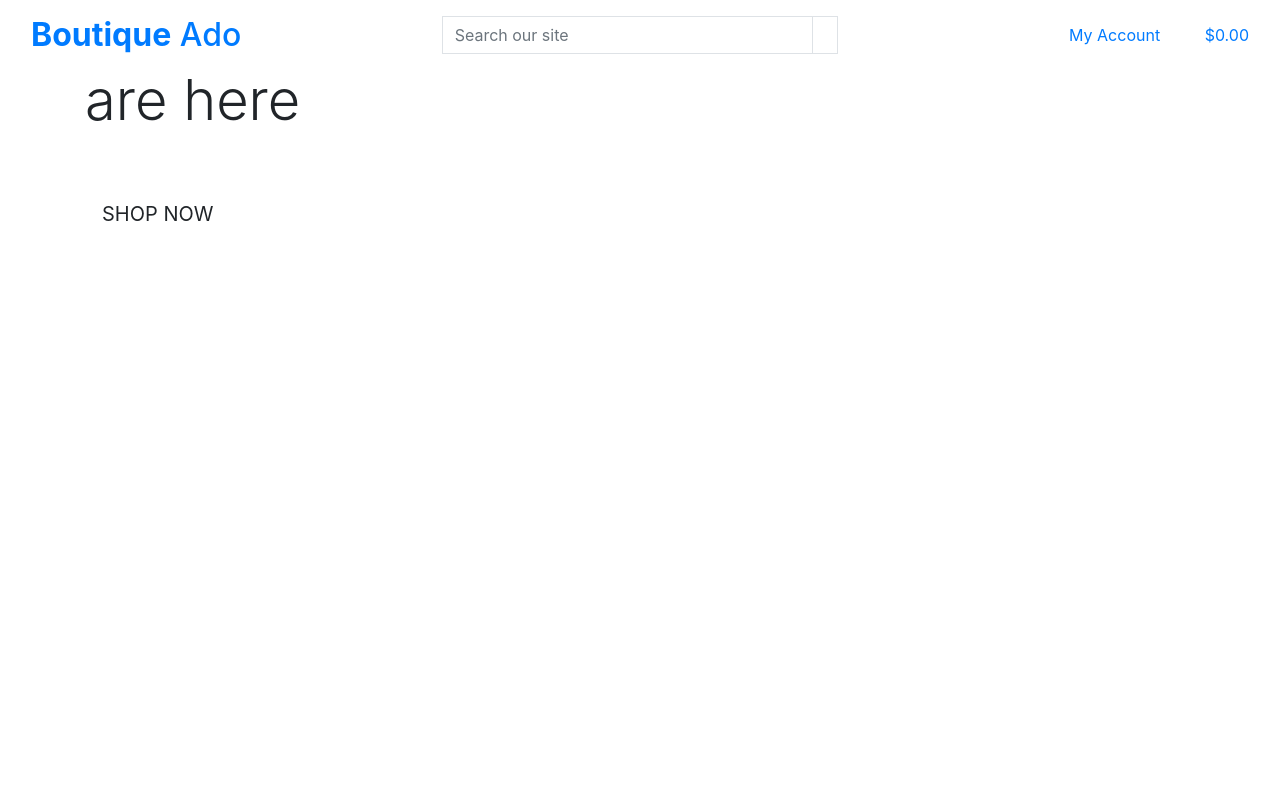
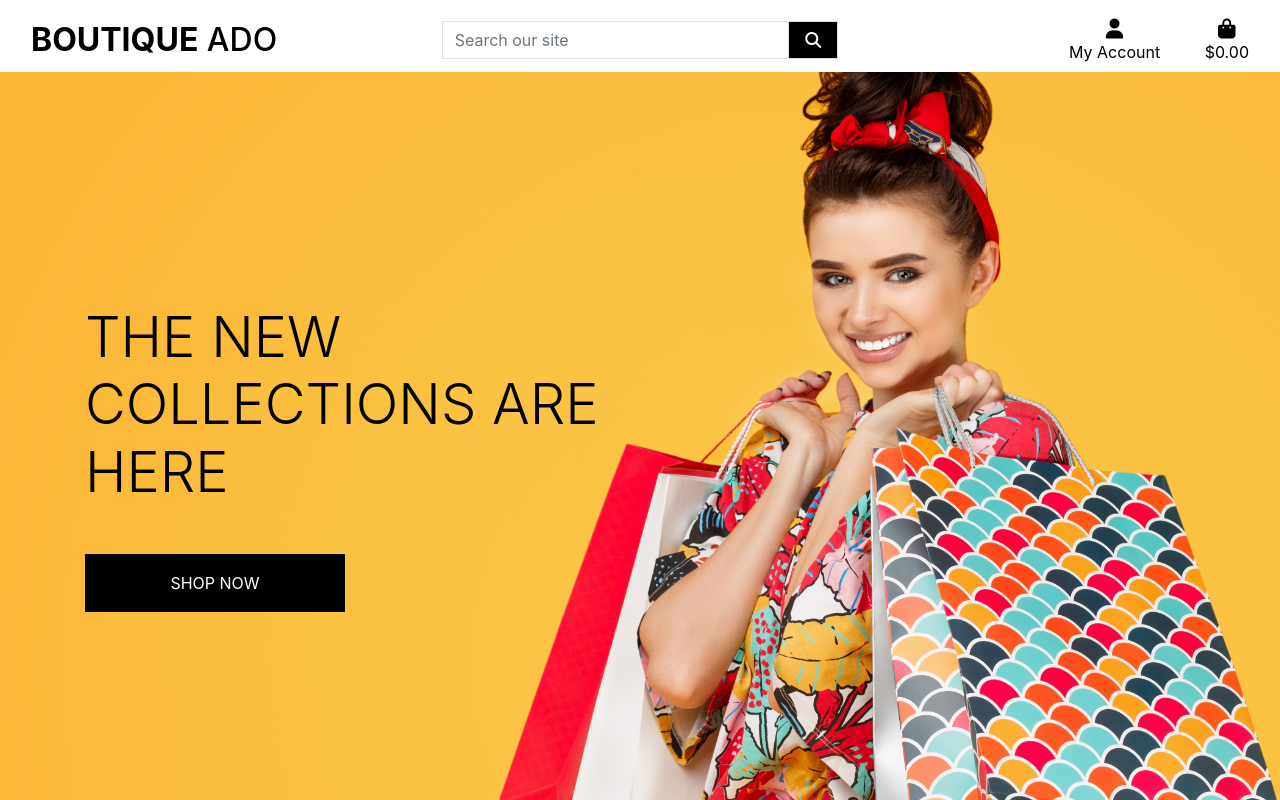
Before and after one commit to oljung/botique-ado, a Django app: page / in a window 1280 px wide. Run offline with Django 3.2, Linux system fonts and the light colour scheme; some libraries are stand-ins or nearby versions.

Commit message:
complete hompage header

```diff
--- a/boutiqe_ado/settings.py
+++ b/boutiqe_ado/settings.py
@@ -147,6 +147,10 @@
 # https://docs.djangoproject.com/en/3.2/howto/static-files/
 
 STATIC_URL = '/static/'
+STATICFILES_DIRS = [os.path.join(BASE_DIR, 'static'), ]
+
+MEDIA_URL = '/media/'
+MEDIA_ROOT = os.path.join(BASE_DIR, 'media')
 
 # Default primary key field type
 # https://docs.djangoproject.com/en/3.2/ref/settings/#default-auto-field
--- a/boutiqe_ado/urls.py
+++ b/boutiqe_ado/urls.py
@@ -15,9 +15,11 @@
 """
 from django.contrib import admin
 from django.urls import path, include
+from django.conf import settings
+from django.conf.urls.static import static
 
 urlpatterns = [
     path('admin/', admin.site.urls),
     path('accounts/', include('allauth.urls')),
-    path('', include('home.urls'))
-]
+    path('', include('home.urls')),
+] + static(settings.MEDIA_URL, document_root=settings.MEDIA_ROOT)
--- a/static/css/base.css
+++ b/static/css/base.css
@@ -28,14 +28,14 @@
 }
 
 .shop-now-button {
-    background: black;
-    color: white;
-    min-width: 260px;
+    background: black !important;
+    color: white !important;
+    min-width: 260px !important;
 }
 
 .btn-black {
-    background: black;
-    color: white;
+    background: black !important;
+    color: white !important;
 }
 
 .shop-now-button:hover,
--- a/templates/base.html
+++ b/templates/base.html
@@ -12,13 +12,18 @@
     {% endblock %}
 
     {% block corecss %}
+    <link rel="stylesheet" href="static/css/base.css">
     <link rel="stylesheet" href="https://cdn.jsdelivr.net/npm/bootstrap@4.4.1/dist/css/bootstrap.min.css" integrity="sha384-Vkoo8x4CGsO3+Hhxv8T/Q5PaXtkKtu6ug5TOeNV6gBiFeWPGFN9MuhOf23Q9Ifjh" crossorigin="anonymous">
+    <link rel="preconnect" href="https://fonts.googleapis.com">
+    <link rel="preconnect" href="https://fonts.gstatic.com" crossorigin>
+    <link href="https://fonts.googleapis.com/css2?family=Lato:ital,wght@0,100;0,300;0,400;0,700;0,900;1,100;1,300;1,400;1,700;1,900&display=swap" rel="stylesheet">
     {% endblock %}
 
     {% block extra_css %}
     {% endblock %}
 
     {% block corejs %}
+    <script src="https://kit.fontawesome.com/d9fbb6b6ff.js" crossorigin="anonymous"></script>
     <script src="https://code.jquery.com/jquery-3.6.0.min.js" integrity="sha256-/xUj+3OJU5yExlq6GSYGSHk7tPXikynS7ogEvDej/m4=" crossorigin="anonymous"></script>
     <script src="https://cdn.jsdelivr.net/npm/popper.js@1.16.0/dist/umd/popper.min.js" integrity="sha384-Q6E9RHvbIyZFJoft+2mJbHaEWldlvI9IOYy5n3zV9zzTtmI3UksdQRVvoxMfooAo" crossorigin="anonymous"></script>
     <script src="https://cdn.jsdelivr.net/npm/bootstrap@4.4.1/dist/js/bootstrap.min.js" integrity="sha384-wfSDF2E50Y2D1uUdj0O3uMBJnjuUD4Ih7YwaYd1iqfktj0Uod8GCExl3Og8ifwB6" crossorigin="anonymous"></script>
--- a/templates/index.html
+++ b/templates/index.html
@@ -17,7 +17,7 @@
             <h1 class="display-4 logo-font text-black">The new collections are here</h1>
             <div class="my-5">
                 <h4>
-                    <a href="#" class="shop-now-button btn btn-lg rounded-0 text-uppercase py-3">Shop Now</a>
+                    <a href="#" class="shop-now-button btn rounded-0 text-uppercase py-3">Shop Now</a>
                 </h4>
             </div>
         </div>
```
